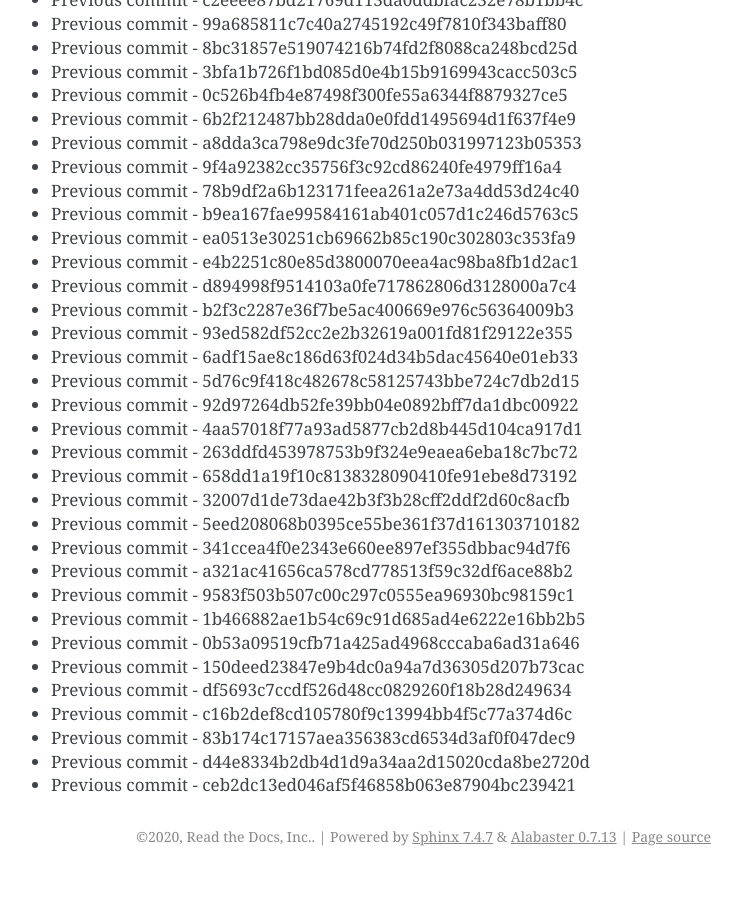
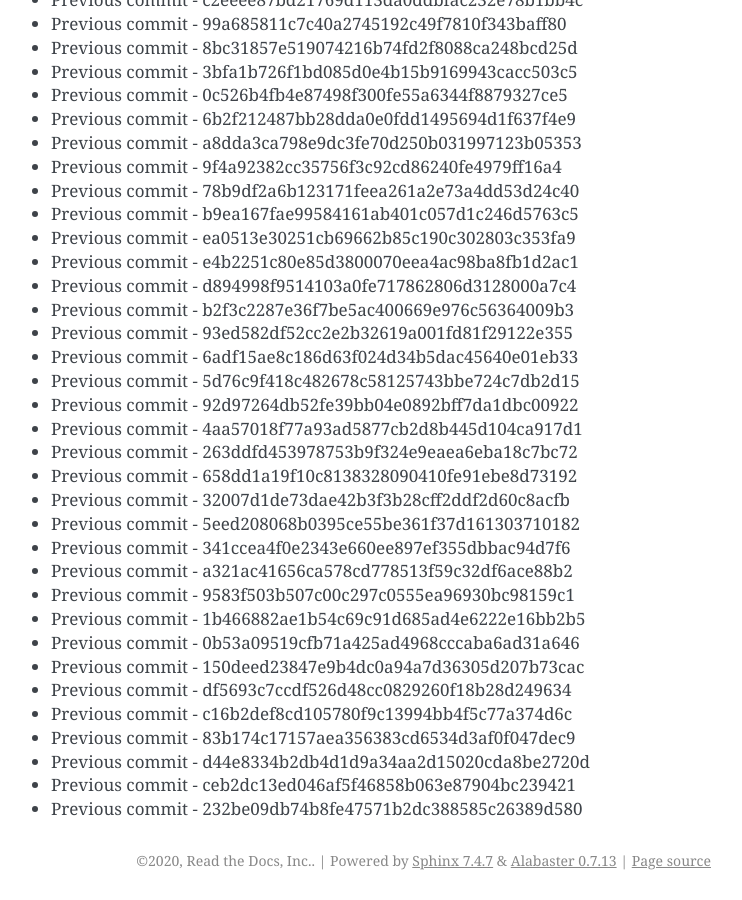
Before and after one commit to readthedocs/rtd-git-stresstest, a Sphinx documentation site: the page built from docs/updates.rst, in a window 1280 px wide and 900 px high, scrolled down 23072 px. Shown: the whole window, without its empty margins (399-1141 px from the left). Built offline with Sphinx 7.4.7, drawn with Linux system fonts in a browser that asks for light colours; before the commit the page ends 23948 px from its top, so only the background shows below that.

Commit message:
Generating commit from previous: 232be09db74b8fe47571b2dc388585c26389d580

```diff
--- a/docs/updates.rst
+++ b/docs/updates.rst
@@ -1001,3 +1001,4 @@ It can be tested for any performance characteristics.
 * Previous commit - 83b174c17157aea356383cd6534d3af0f047dec9
 * Previous commit - d44e8334b2db4d1d9a34aa2d15020cda8be2720d
 * Previous commit - ceb2dc13ed046af5f46858b063e87904bc239421
+* Previous commit - 232be09db74b8fe47571b2dc388585c26389d580
```
